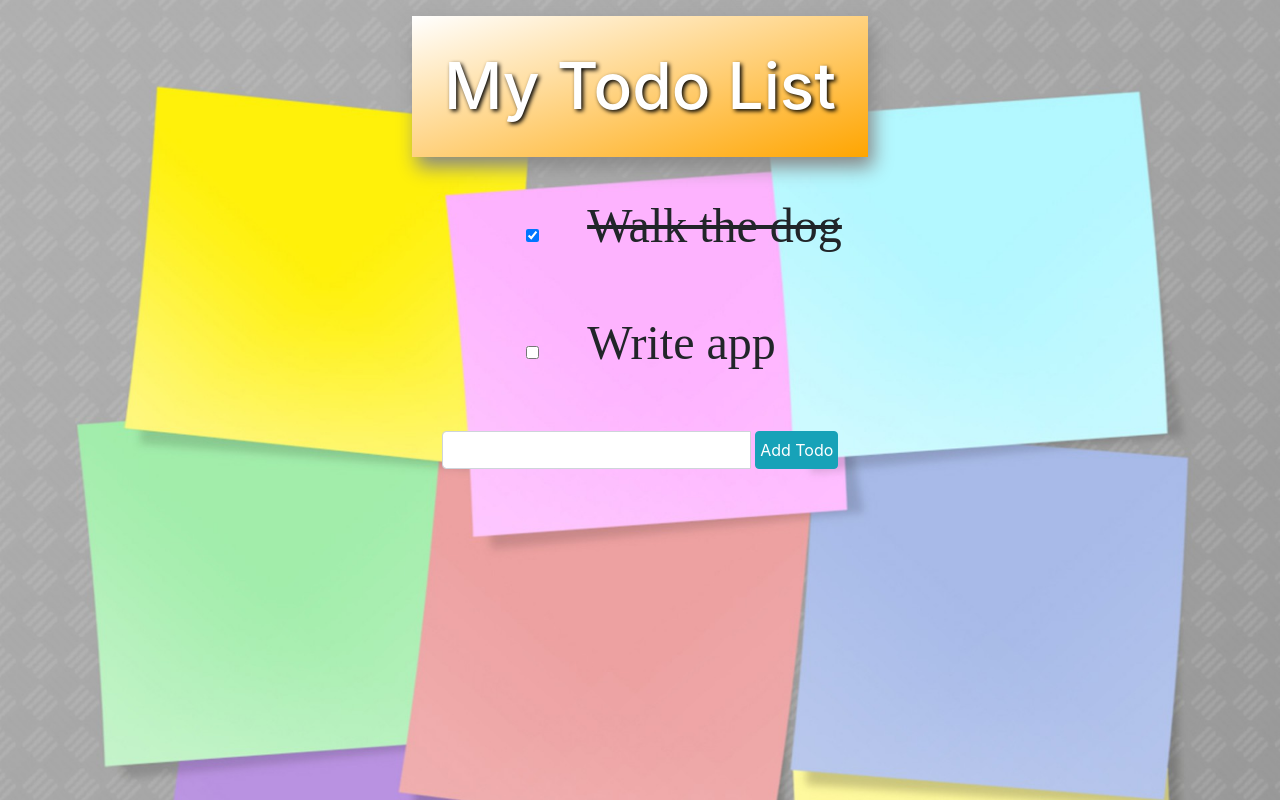
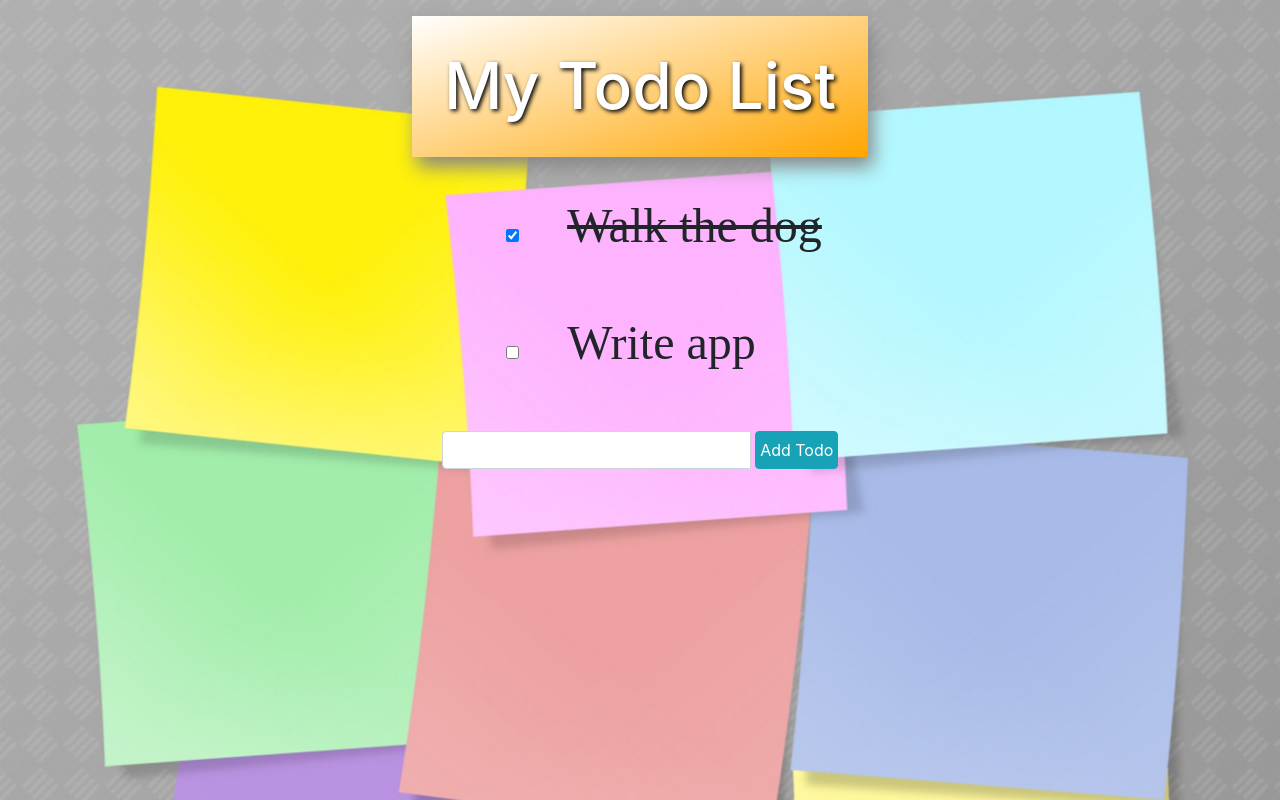
Before and after one commit to nisidazza/todo-list, a React (Create React App) app: page / in a window 1280 px wide. Built offline with nearby package versions, Linux system fonts and the light colour scheme; a web font is replaced by a local one.

Commit message:
set padding left of list to 0

```diff
--- a/src/TodoList.tsx
+++ b/src/TodoList.tsx
@@ -10,7 +10,7 @@
 
 export const TodoList: React.FC<TodoListProps> = ({todos, toggleTodo}) => {
   return (
-    <ul className="list pt-3">
+    <ul className="list pt-3 pl-0">
       {todos.map(todo => {
         return <TodoListItem key={todo.text} todo={todo} toggleTodo={toggleTodo} />;
       })}
```
